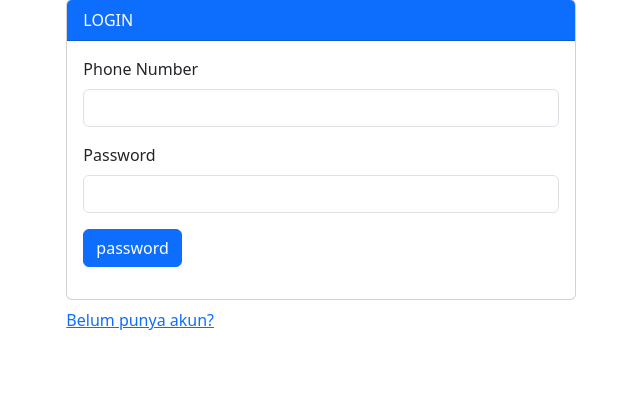
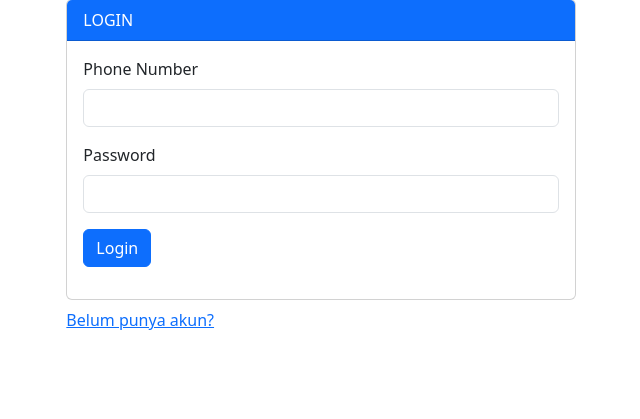
Before and after one commit to delivery-mart-api/delivery-service, a CodeIgniter 4 app: template app/Views/login_view.php in a window 1280 px wide. Shown: the part 97-516 px from the top of the page, without its empty margins (319-959 px from the left). Run offline with PHP 8.4 and a stand-in for CodeIgniter, Linux system fonts and the light colour scheme; the template is opened without the code that fills it, so the values that code supplies are empty; some libraries are stand-ins or nearby versions.

Commit message:
fix: update ui login

```diff
--- a/app/Views/login_view.php
+++ b/app/Views/login_view.php
@@ -33,10 +33,26 @@
                             <label for="inputPassword" class="form-label">
                                 Password
                             </label>
-                            <input type="text" name="password" class="form-control" id="inputPassword">
+                            <input type="password
+
+
+
+
+
+
+
+
+
+
+
+
+
+
+
+                            " name="password" class="form-control" id="inputPassword">
                         </div>
                         <div class="mb-3">
-                            <input type="submit" name="grant_type" class="btn btn-primary" value="password">
+                            <input type="submit" class="btn btn-primary" value="Login">
                         </div>
                     </form>
 
```
